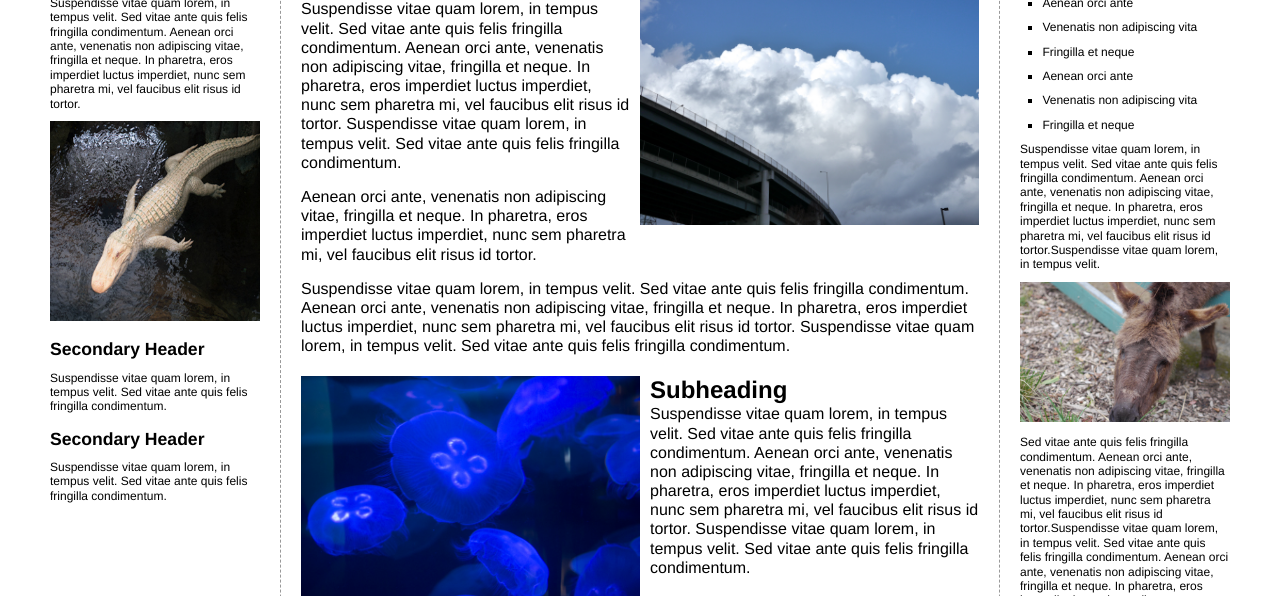
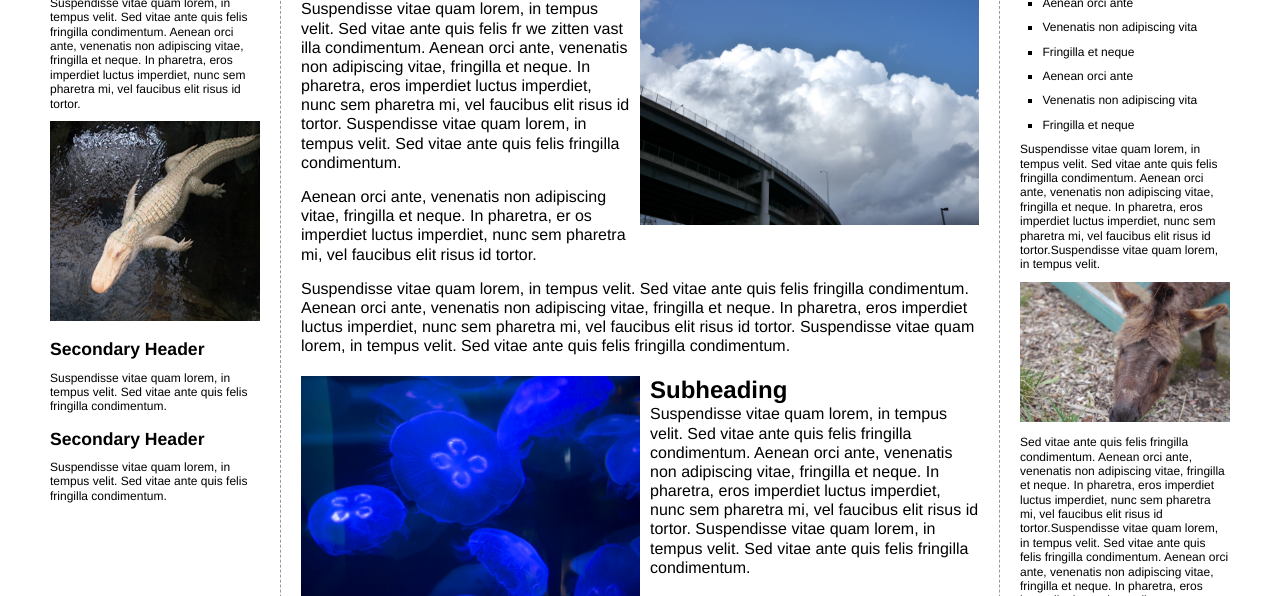
Before and after one commit to spaisuiker/opdr-5git, a plain HTML site: page html/index.html in a window 1280 px wide. Shown: the part 204-800 px from the top of the page. Drawn offline with Linux system fonts and the light colour scheme.

Commit message:
Line geadd

```diff
--- a/html/index.html
+++ b/html/index.html
@@ -32,7 +32,7 @@
                 alt="Clouds"
                 class="half right"
               />Suspendisse vitae quam lorem, in tempus velit. Sed vitae ante
-              quis felis fringilla condimentum. Aenean orci ante, venenatis non
+              quis felis fr we zitten vast illa condimentum. Aenean orci ante, venenatis non
               adipiscing vitae, fringilla et neque. In pharetra, eros imperdiet
               luctus imperdiet, nunc sem pharetra mi, vel faucibus elit risus id
               tortor. Suspendisse vitae quam lorem, in tempus velit. Sed vitae
@@ -40,7 +40,7 @@
             </p>
             <p>
               Aenean orci ante, venenatis non adipiscing vitae, fringilla et
-              neque. In pharetra, eros imperdiet luctus imperdiet, nunc sem
+              neque. In pharetra, er os imperdiet luctus imperdiet, nunc sem
               pharetra mi, vel faucibus elit risus id tortor.
             </p>
             <p>
```
